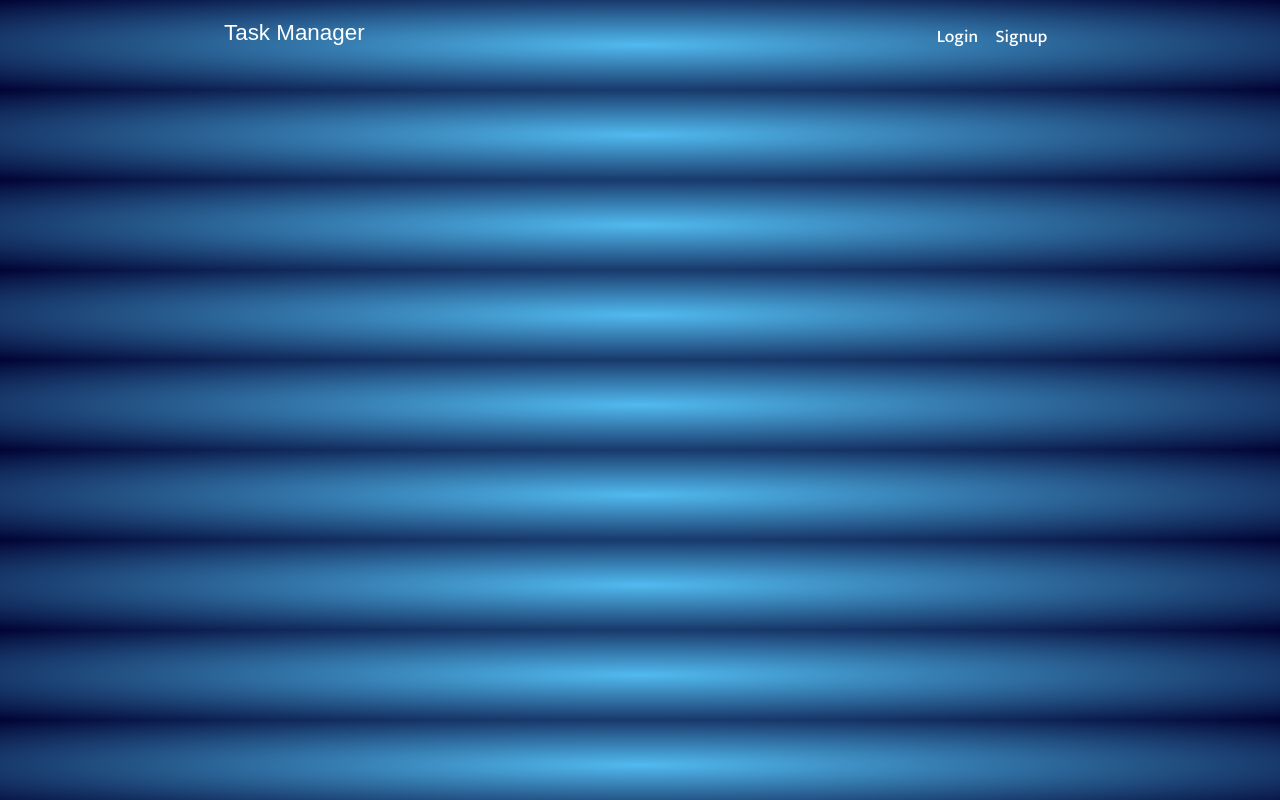
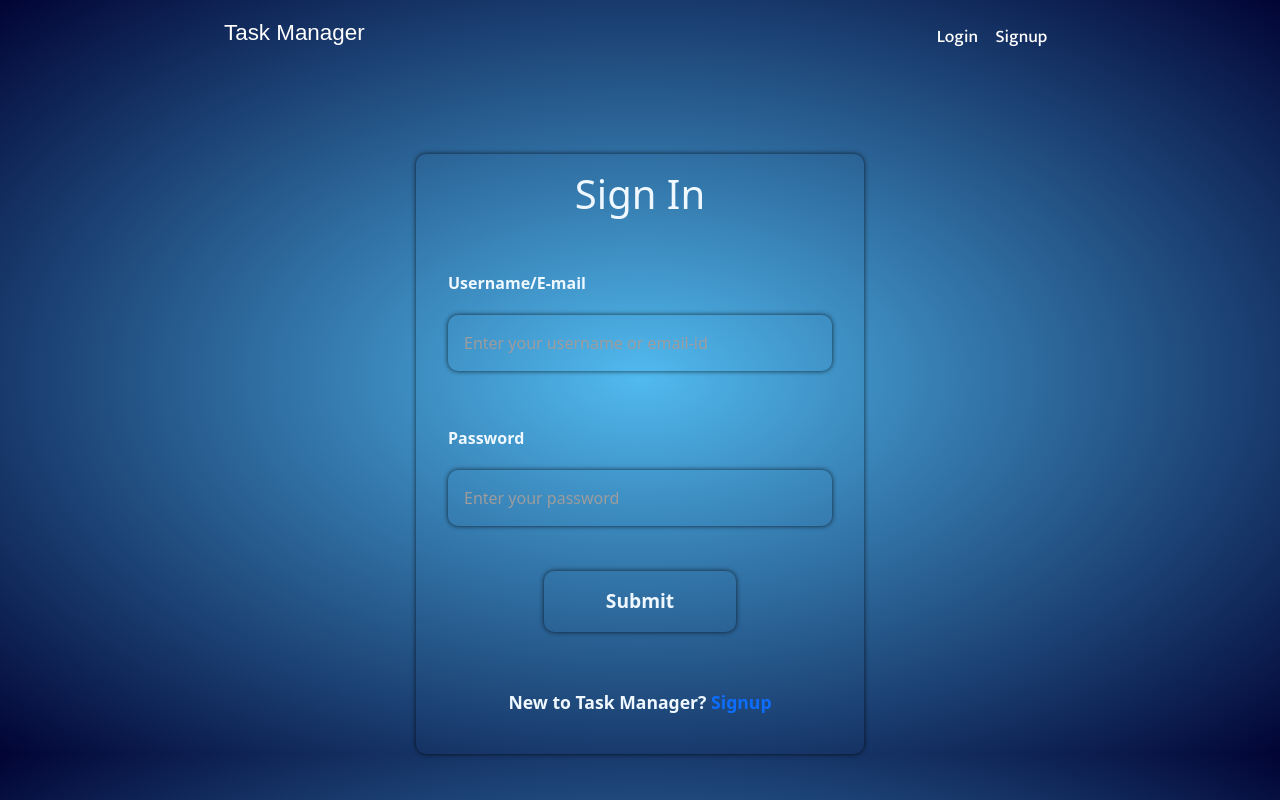
Before and after one commit to kaushik7kk/Task-Manager, a React (Create React App) app in the folder tman/: page /login in a window 1280 px wide. Built offline with nearby package versions, Linux system fonts and the light colour scheme; a web font is replaced by a local one.

Commit message:
finish login/signup

```diff
--- a/tman/src/App.js
+++ b/tman/src/App.js
@@ -8,6 +8,7 @@ import CategoryPage from "./pages/views/Guest/CategoryPage";
 import GroupPage from "./pages/views/Guest/GroupPage";
 import Category from "./pages/Category";
 import LoginPage from "./pages/views/Account/LoginPage";
+import SignupPage from "./pages/views/Account/SignupPage";
 
 function App() {
   return (
@@ -20,6 +21,7 @@ function App() {
         <Route path="/groups" Component={GroupPage} />
         <Route path="/category" Component={Category} />
         <Route path="/login" Component={LoginPage} />
+        <Route path="/signup" Component={SignupPage} />
       </Routes>
     </Router>
   );
--- a/tman/src/pages/views/Account/LoginPage.js
+++ b/tman/src/pages/views/Account/LoginPage.js
@@ -1,16 +1,35 @@
-import React from 'react'
-import Topbar from '../../../components/Topbar'
+import React from "react";
+import "../../../styles/Login.css";
+import Topbar from "../../../components/Topbar";
+import { Link } from "react-router-dom";
 
 export default function LoginPage(props) {
   return (
     <>
-        <Topbar />
-        <div className="loginFormContainer">
-
-          <form action="" className="loginForm">
-
-          </form>
-        </div>
+      <Topbar />
+      <div className="loginFormContainer">
+        <h1>Sign In</h1>
+        <form action="" className="loginForm">
+          <div className="inputs">
+            <label htmlFor="username">Username/E-mail</label>
+            <input
+              type="text"
+              id="username"
+              placeholder="Enter your username or email-id"
+            />
+          </div>
+          <div className="inputs">
+            <label htmlFor="pass">Password</label>
+            <input
+              type="password"
+              id="pass"
+              placeholder="Enter your password"
+            />
+          </div>
+          <button>Submit</button>
+        </form>
+        <p>New to Task Manager? <Link to='/signup'>Signup</Link></p>
+      </div>
     </>
-  )
+  );
 }
--- /dev/null
+++ b/tman/src/pages/views/Account/SignupPage.js
@@ -0,0 +1,31 @@
+import React from "react";
+import "../../../styles/Login.css";
+import Topbar from "../../../components/Topbar";
+import { Link } from "react-router-dom";
+
+export default function SignupPage() {
+  return (
+    <>
+      <Topbar />
+      <div className="loginFormContainer">
+        <h1>Register a New User</h1>
+        <form action="" className="loginForm">
+            <div className="inputs">
+                <label htmlFor="username">Username</label>
+                <input type="text" id="username" placeholder="Enter new username"/>
+            </div>
+            <div className="inputs">
+                <label htmlFor="email">E-mail</label>
+                <input type="email" name="" id="email" placeholder="Enter e-mail id"/>
+            </div>
+            <div className="inputs">
+                <label htmlFor="password">Password</label>
+                <input type="password" id="password" placeholder="Enter new password"/>
+            </div>
+            <button>Submit</button>
+        </form>
+        <p>Already a registered user? <Link to='/login'>Login</Link></p>
+      </div>
+    </>
+  );
+}
--- a/tman/src/styles/Login.css
+++ b/tman/src/styles/Login.css
@@ -1,6 +1,74 @@
 .loginFormContainer {
-    border: 1px solid black;
-    width: 50vw;
-    height: 70vh;
-    margin: 0 auto;
+    border-radius: 10px;
+    box-shadow: 0px 0px 5px 0px rgba(0, 0, 0, 0.75);
+    width: 35vw;
+    height: 75vh;
+    padding: 1rem;
+    margin: auto;
+    margin-top: 12vh;
+    display: flex;
+    flex-direction: column;
+    justify-content: center;
+    align-items: center;
 }
+
+.loginFormContainer h1{
+    color: aliceblue;
+}
+
+.loginForm {
+    width: 30vw;
+    height: 55vh;
+    display: flex;
+    flex-direction: column;
+    justify-content: space-evenly;
+    align-items: center;
+}
+
+.loginForm label{
+    color: aliceblue;
+    font-weight: 600;
+}
+
+.loginForm .inputs {
+    width: 30vw;
+    height: 15vh;
+}
+
+.loginForm .inputs input{
+    background: transparent;
+    color: aliceblue;
+    border-radius: 10px;
+    border: none;
+    box-shadow: 0px 0px 5px 0px rgba(0, 0, 0, 0.75);
+    padding: 1rem;
+}
+
+.loginForm .inputs input::placeholder{
+    color: rgb(158, 156, 156);
+}
+
+.loginForm button{
+    color: aliceblue;
+    background: transparent;
+    border: none;
+    border-radius: 10px;
+    box-shadow: 0px 0px 5px 0px rgba(0, 0, 0, 0.75);
+    padding: 1rem;
+    width: 15vw;
+    font-weight: 600;
+    font-size: 1.2rem;
+}
+
+.loginFormContainer p{
+    font-size: 1.1rem;
+}
+
+.loginFormContainer p a{
+    text-decoration: none;
+    transition: all 0.2s;
+}
+
+.loginFormContainer p a:hover{
+    color: aliceblue;
+}
```
